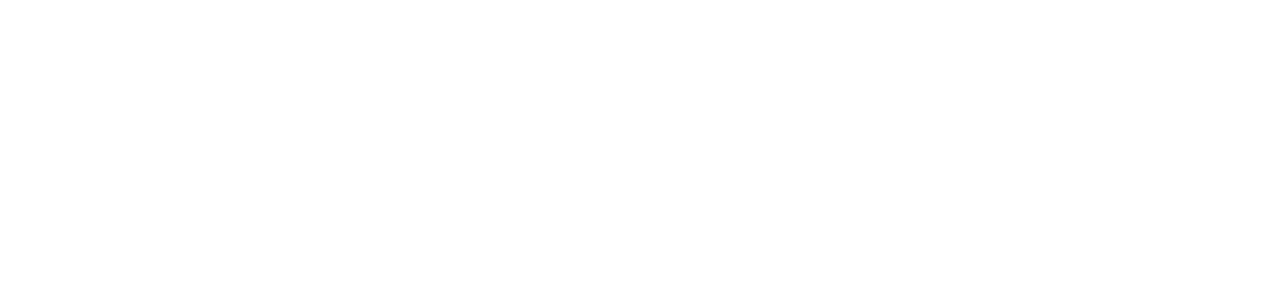
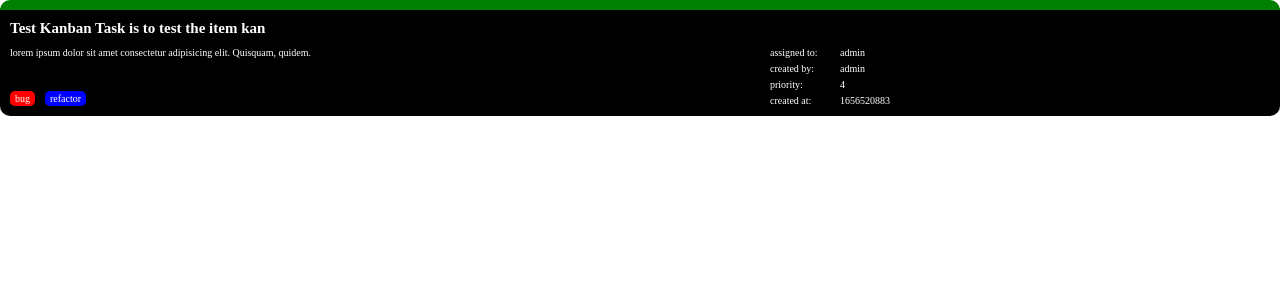
Before and after one commit to AvaPLaIN/kanban-board, a React (Vite) app: page / in a window 1280 px wide. Shown: the top 300 px of the page. Built offline with nearby package versions, Linux system fonts and the light colour scheme.

Commit message:
create task item component

```diff
--- a/package.json
+++ b/package.json
@@ -19,6 +19,7 @@
   "devDependencies": {
     "@types/react": "^18.0.0",
     "@types/react-dom": "^18.0.0",
+    "@types/styled-components": "^5.1.25",
     "@vitejs/plugin-react": "^1.3.0",
     "typescript": "^4.6.3",
     "vite": "^2.9.9"
--- a/src/App.tsx
+++ b/src/App.tsx
@@ -1,5 +1,8 @@
+import TaskItem from "./components/task-item/TaskItem";
+import { kanbanConfig } from "./data/kanbanBoard";
+
 function App() {
-  return <div></div>;
+  return <TaskItem {...kanbanConfig} />;
 }
 
 export default App;
--- /dev/null
+++ b/src/components/task-item/TaskItem.styes.ts
@@ -0,0 +1,100 @@
+import styled from "styled-components";
+import { ITaskItem } from "./TaskItem.types";
+
+const statusColor = {
+  backlog: "orange",
+  todo: "green",
+  inProgress: "blue",
+  inReview: "purple",
+  done: "red",
+};
+
+const handleStatusColor = (config: ITaskItem) => {
+  return statusColor[config.status as keyof typeof statusColor];
+};
+
+const tagColor = {
+  bug: "red",
+  refactor: "blue",
+  feature: "green",
+  task: "orange",
+};
+
+const handleTagColor = (tag: string) => {
+  return tagColor[tag as keyof typeof tagColor];
+};
+
+export const TaskItemContainer = styled.div`
+  border-top: 10px solid ${(props: ITaskItem) => handleStatusColor(props)};
+  width: 100%;
+  display: flex;
+  flex-direction: column;
+  background-color: black;
+  border-radius: 1rem;
+  color: white;
+  padding: 0 1rem 1rem 1rem;
+
+  .header {
+    padding: 1rem 0;
+    width: 100%;
+
+    .title {
+      width: 100%;
+      overflow: hidden;
+      display: -webkit-box;
+      -webkit-box-orient: vertical;
+      -webkit-line-clamp: 2;
+    }
+  }
+
+  .main {
+    display: flex;
+    gap: 1rem;
+
+    .content {
+      flex: 0.6;
+      display: flex;
+      flex-direction: column;
+      justify-content: space-between;
+      gap: 1rem;
+
+      .description {
+        word-break: break-all;
+        overflow: hidden;
+        display: -webkit-box;
+        -webkit-box-orient: vertical;
+        -webkit-line-clamp: 3;
+      }
+
+      .tags {
+        display: flex;
+        align-items: center;
+        gap: 1rem;
+      }
+    }
+
+    .info {
+      flex: 0.4;
+      display: flex;
+      flex-direction: column;
+      gap: 0.5rem;
+
+      .info-item {
+        display: flex;
+        align-items: center;
+
+        span {
+          &:first-child {
+            width: 7rem;
+          }
+        }
+      }
+    }
+  }
+`;
+
+export const Tag = styled.div`
+  background-color: ${(props: { tag: string }) => handleTagColor(props.tag)};
+  padding: 0.2rem 0.5rem;
+  border-radius: 0.5rem;
+`;
--- a/src/components/task-item/TaskItem.tsx
+++ b/src/components/task-item/TaskItem.tsx
@@ -1,5 +1,57 @@
-const TaskItem = () => {
-  return <div>TaskItem</div>;
+import { Tag, TaskItemContainer } from "./TaskItem.styes";
+import { ITaskItem } from "./TaskItem.types";
+
+const TaskItem = (props: ITaskItem) => {
+  const {
+    id,
+    createdAt,
+    createdBy,
+    assignedTo,
+    title,
+    description,
+    priority,
+    status,
+    tags,
+  } = props;
+  return (
+    <TaskItemContainer {...props}>
+      <div className="header">
+        <h2 className="title">{title}</h2>
+      </div>
+
+      <div className="main">
+        <div className="content">
+          <div className="description">{description}</div>
+          <div className="tags">
+            {tags.map((tag) => (
+              <Tag key={tag} tag={tag} className="tag">
+                {tag}
+              </Tag>
+            ))}
+          </div>
+        </div>
+
+        <div className="info">
+          <div className="info-item assigned-to">
+            <span>assigned to:</span>
+            <span>{assignedTo}</span>
+          </div>
+          <div className="info-item created-by">
+            <span>created by:</span>
+            <span>{createdBy}</span>
+          </div>
+          <div className="info-item priority">
+            <span>priority:</span>
+            <span>{priority}</span>
+          </div>
+          <div className="info-item created-at">
+            <span>created at:</span>
+            <span>{createdAt}</span>
+          </div>
+        </div>
+      </div>
+    </TaskItemContainer>
+  );
 };
 
 export default TaskItem;
--- /dev/null
+++ b/src/data/kanbanBoard.ts
@@ -0,0 +1,12 @@
+export const kanbanConfig = {
+  id: "kanbanBoard",
+  createdAt: "1656520883",
+  createdBy: "admin",
+  assignedTo: "admin",
+  title: "Test Kanban Task is to test the item kan",
+  description:
+    "lorem ipsum dolor sit amet consectetur adipisicing elit. Quisquam, quidem.",
+  priority: 4,
+  status: "todo",
+  tags: ["bug", "refactor"],
+};
--- /dev/null
+++ b/src/index.styles.ts
@@ -0,0 +1,12 @@
+import { createGlobalStyle } from "styled-components";
+
+export const GlobalStyle = createGlobalStyle<any>`
+  * {
+    margin: 0;
+    padding: 0;
+    box-sizing: border-box;
+  }
+  html {
+    font-size: 62.5%;
+  }
+`;
--- a/src/main.tsx
+++ b/src/main.tsx
@@ -1,9 +1,11 @@
 import React from "react";
 import ReactDOM from "react-dom/client";
 import App from "./App";
+import { GlobalStyle } from "./index.styles";
 
 ReactDOM.createRoot(document.getElementById("root")!).render(
   <React.StrictMode>
+    <GlobalStyle />
     <App />
   </React.StrictMode>
 );
```
Also changed, not shown: src/components/task-item/TaskItem.types.ts (+11 -1 lines), 1 other file (tests, documents, lock files or other folders).
